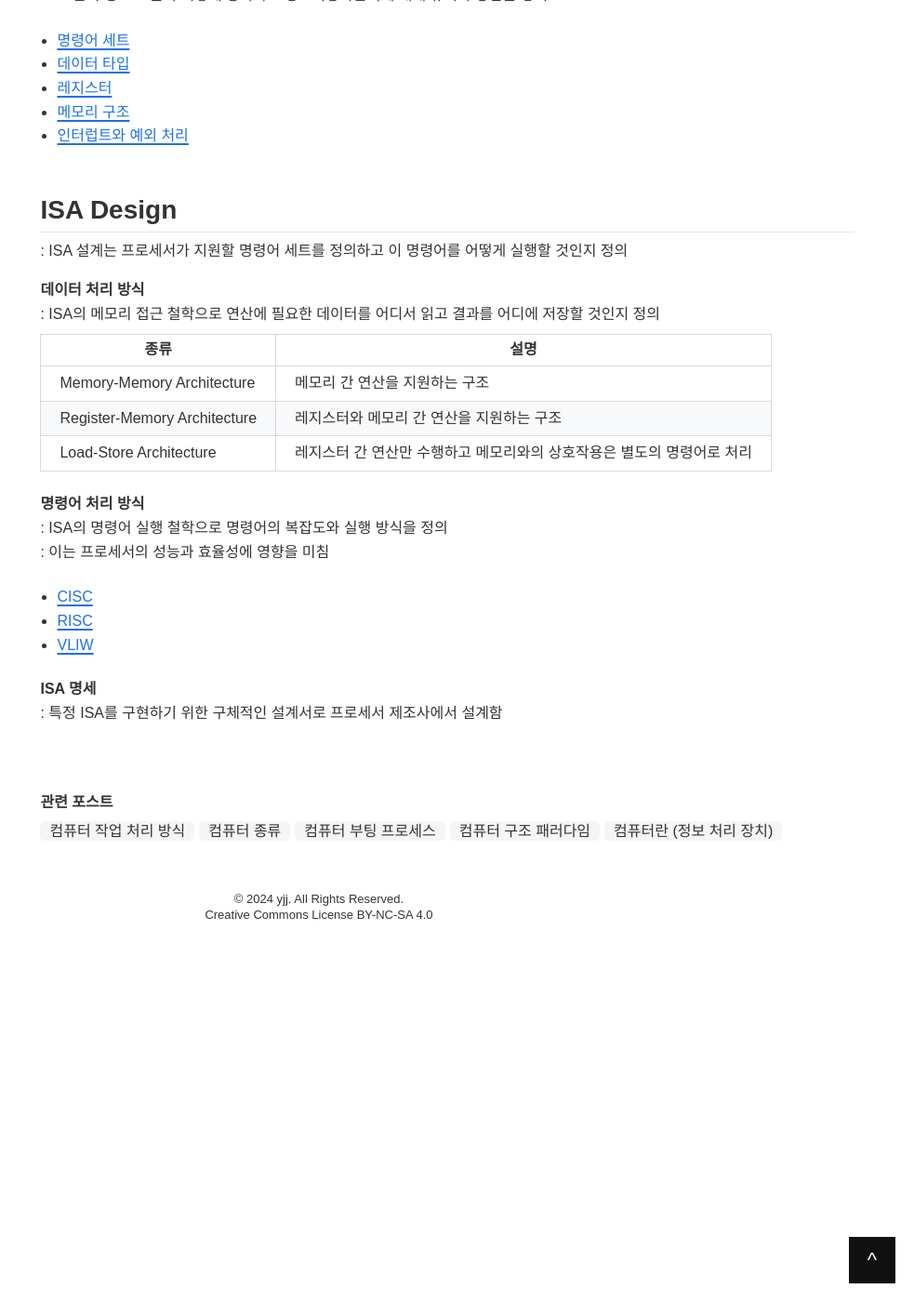
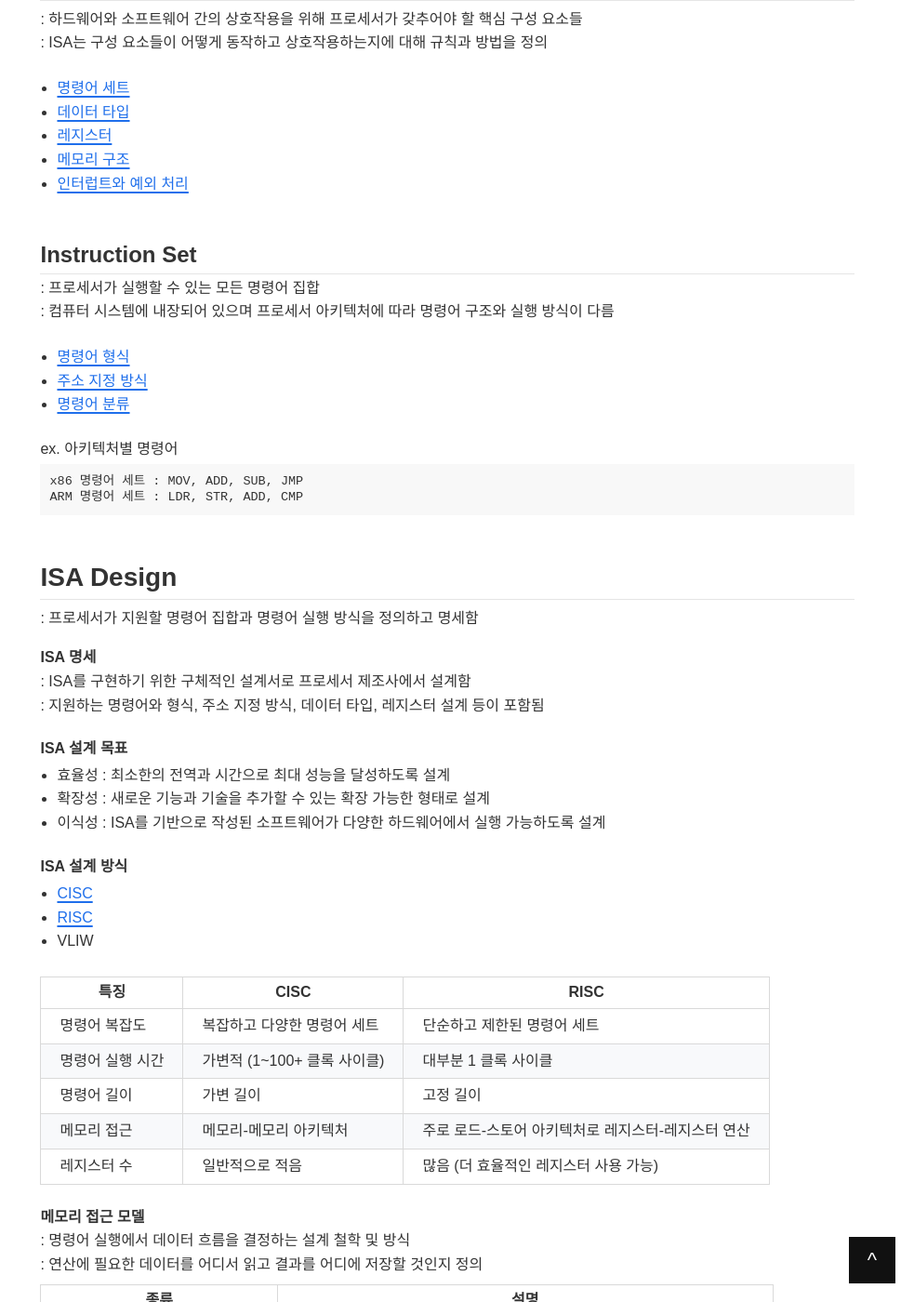
Before and after one commit to 100Page/1000page.github.io, a Jekyll site: the page built from _doc/computer/instruction-set-architecture.md, in a window 1280 px wide and 1400 px high, scrolled down 524 px. Shown: the whole window at 93% size, without its empty margins (297-1280 px from the left). Built offline with Jekyll 4.4.1, drawn with Linux system fonts in a browser that asks for light colours; some of the changed text lies outside the part shown.

Commit message:
computer

````diff
--- a/_doc/computer/instruction-set-architecture.md
+++ b/_doc/computer/instruction-set-architecture.md
@@ -1,67 +1,182 @@
 ---
-order: 0.33
+order: 5.4
 title: computer
-description: 명령어 세트 아키텍처
+description: 명령어 세트 아키텍처 (ISA)
 summary:
 keywords:
 - computer
-- computer architecture
+- instruction set architecture
 - isa
-- instruction set architecture
-- 명령어 세트 아키텍처
+- cisc
+- rics
 tags:
 - computer
 - architecture
 created_time: 2024-09-16 08:08
-modified_time: 2024-11-22 21:55
+modified_time: 2025-01-18 21:22
 ---
 
 # ISA
 Instruction Set Architecture
-: 하드웨어와 소프트웨어 사이의 인터페이스를 정의하는 추상 모델
-: 프로세서가 이해하고 실행 가능한 명령어와 명령어가 실행 방식을 정의한 명세
+: 하드웨어와 소프트웨어 사이 인터페이스를 정의하는 추상 모델
+: 프로세서가 이해하고 실행 가능한 명령어 집합과 명령어 실행 방식을 정의
+: ISA 구현은 프로세서의 회로에 구현되고 회로에 의해 명령어가 실행됨
 : ISA에 정의되지 않은 명령어는 프로세서가 이해하지 못하므로 실행할 수 없음
-: ISA 구현은 프로세서의 회로에 구현되고 회로에 의해 명령어가 실행됨
+: 운영체제는 ISA에 정의한 명령어를 사용해 메모리를 관리하고 프로세스를 제어함
 
-- [ISA 구성 요소](#isa-component)
-- [ISA 설계 방식](#isa-design)
+- [ISA 구성 요소](#isa-components)
+- [ISA 설계](#isa-design)
+- [ISA 구현](#isa-implementation)
 
 
 
-## ISA Component
+## ISA Components
 : 하드웨어와 소프트웨어 간의 상호작용을 위해 프로세서가 갖추어야 할 핵심 구성 요소들
 : ISA는 구성 요소들이 어떻게 동작하고 상호작용하는지에 대해 규칙과 방법을 정의
 
 - [명령어 세트](#instruction-set)
-- [데이터 타입](#data-type)
+- [데이터 타입](#data-types)
 - [레지스터](#register)
 - [메모리 구조](#memory-structure)
 - [인터럽트와 예외 처리](#interrupt-and-exception-handling)
 
 
 
-## ISA Design
-: ISA 설계는 프로세서가 지원할 명령어 세트를 정의하고 이 명령어를 어떻게 실행할 것인지 정의
+### Instruction Set
+: 프로세서가 실행할 수 있는 모든 명령어 집합
+: 컴퓨터 시스템에 내장되어 있으며 프로세서 아키텍처에 따라 명령어 구조와 실행 방식이 다름
+
+- [명령어 형식](#instruction-format)
+- [주소 지정 방식](#addressing-modes)
+- [명령어 분류](#instruction-types)
 
 
-**데이터 처리 방식**
-: ISA의 메모리 접근 철학으로 연산에 필요한 데이터를 어디서 읽고 결과를 어디에 저장할 것인지 정의
+ex. 아키텍처별 명령어
+```
+x86 명령어 세트 : MOV, ADD, SUB, JMP
+ARM 명령어 세트 : LDR, STR, ADD, CMP
+```
+
+
+
+## ISA Design
+: 프로세서가 지원할 명령어 집합과 명령어 실행 방식을 정의하고 명세함
+
+**ISA 명세**
+: ISA를 구현하기 위한 구체적인 설계서로 프로세서 제조사에서 설계함
+: 지원하는 명령어와 형식, 주소 지정 방식, 데이터 타입, 레지스터 설계 등이 포함됨
+
+
+**ISA 설계 목표**
+- 효율성 : 최소한의 전역과 시간으로 최대 성능을 달성하도록 설계
+- 확장성 : 새로운 기능과 기술을 추가할 수 있는 확장 가능한 형태로 설계
+- 이식성 : ISA를 기반으로 작성된 소프트웨어가 다양한 하드웨어에서 실행 가능하도록 설계
+
+
+**ISA 설계 방식**
+- [CISC](#cisc)
+- [RISC](#risc)
+- VLIW
+
+특징 | CISC | RISC
+---|---|---
+명령어 복잡도 | 복잡하고 다양한 명령어 세트 | 단순하고 제한된 명령어 세트
+명령어 실행 시간 | 가변적 (1~100+ 클록 사이클) | 대부분 1 클록 사이클
+명령어 길이 | 가변 길이 | 고정 길이
+메모리 접근 | 메모리-메모리 아키텍처 | 주로 로드-스토어 아키텍처로 레지스터-레지스터 연산
+레지스터 수 | 일반적으로 적음 | 많음 (더 효율적인 레지스터 사용 가능)
+
+
+**메모리 접근 모델**
+: 명령어 실행에서 데이터 흐름을 결정하는 설계 철학 및 방식
+: 연산에 필요한 데이터를 어디서 읽고 결과를 어디에 저장할 것인지 정의
 
 종류 | 설명
 ---|---
-Memory-Memory Architecture   | 메모리 간 연산을 지원하는 구조
-Register-Memory Architecture | 레지스터와 메모리 간 연산을 지원하는 구조
-Load-Store Architecture      | 레지스터 간 연산만 수행하고 메모리와의 상호작용은 별도의 명령어로 처리
+Memory-Memory Architecture     | 메모리 간 연산을 지원하는 구조
+Register-Memory Architecture   | 레지스터와 메모리 간 연산을 지원하는 구조
+Register-Register Architecture | 레지스터 간 연산을 지원하는 구조
+Load-Store Architecture        | 레지스터 간 연산만 수행하고 메모리와의 상호작용은 별도의 명령어로 처리
 
 
-**명령어 처리 방식**
-: ISA의 명령어 실행 철학으로 명령어의 복잡도와 실행 방식을 정의
-: 이는 프로세서의 성능과 효율성에 영향을 미침
 
-- [CISC](#cisc)
-- [RISC](#risc)
-- [VLIW](#vliw)
+### CISC
+Complex Instruction Set Computing
+: 복잡하고 다양한 명령어 세트로 하나의 명령어가 여러 작업을 동시에 수행하도록 설계
+: 복잡한 작업을 하드웨어에서 한 번에 처리해 성능이 높지만 전력 소비도 상대적으로 높음
+
+**명령어 형식**
+: 효율성을 위해 간단한 명령어는 길이가 짧고 복잡한 명령어는 길이가 길어짐
+: 복잡한 명령어들은 피연산자의 수나 처리할 작업에 따라 명령어 형식이 가변 길이로 변경됨
 
 
-**ISA 명세**
-: 특정 ISA를 구현하기 위한 구체적인 설계서로 프로세서 제조사에서 설계함
+**CISC 아키텍처**
+: CISC 설계 철학에 따라 구현된 하드웨어 아키텍처
+
+
+**CISC 구현**
+```
+x86 ISA = Intel이 설계한 CISC 기반 ISA 명세
+x86 CPU = x86 ISA를 구현한 프로세서
+```
+
+
+
+### RISC
+Reduced Instruction Set Computing
+: 단순하고 기본적인 명령어 세트로 실행 속도와 최적화에 중점을 둔 설계 방식
+: 명령어 구조와 처리가 단순해 효율성이 좋고 전력 소비가 낮으나 상대적으로 느림
+
+**명령어 형식**
+: 명령어가 단순해 모든 명령어의 길이가 고정되어 규칙적인 형식을 가짐
+
+
+**RISC 아키텍처**
+: RISC 설계 철학에 따라 구현된 하드웨어 아키텍처
+: RISC 아키텍처는 [파이프라이닝, 슈퍼스칼라](./hardware-architecture.md) 등 기술을 활용해 성능을 최적화함
+
+
+**RISC 구현**
+```
+ARM ISA = ARM이 설계한 RISC 기반 ISA 명세
+ARM CPU = ARM ISA를 구현한 프로세서
+```
+
+
+
+## ISA Implementation
+: ISA 명령어가 CPU에서 어떻게 처리되는지에 대한 세부 구현 방식
+
+- [마이크로프로그래밍](#microprogramming)
+- [하드와이어드](#hardwired)
+
+특징 | 마이크로프로그래밍 | 하드와이어드
+---|---|---
+구현 방식 | 소프트웨어 기반 | 하드웨어 기반
+유연성 | 높음 (새 명령어 추가 가능) | 낮음 (수정이 어려움)
+속도 | 상대적으로 느림 | 빠름
+구현 | 주로 CISC 아키텍처 | 주로 RISC 아키텍처
+
+
+**하이브리드**
+: 자주 사용되는 명령어는 하드와이어드 방식으로 구현
+: 복잡하거나 드물게 사용되는 명령어는 마이크로코드 방식으로 구현
+
+
+
+### Microprogramming
+: 마이크로프로그래밍은 명령어를 마이크로코드로 구현하는 방식
+: 마이크로코드가 저장된 ROM/RAM을 통해 명령어 실행을 제어해 실행 속도가 느리나 수정이 용이함
+
+**마이크로코드**
+: CPU 내부에서 ISA 명령어를 실행하기 위한 저수준 명령어 세트
+: 하나의 ISA 명령어는 여러 개의 마이크로코드 명령어로 변환되어 실행됨
+: 명령어 실행의 세부 단계를 제어할 수 있으며 펌웨어 업데이트를 통해 수정이 가능함
+: 마이크로코드는 ROM에 저장되며 필요한 경우 RAM에 로드되어 실행됨
+
+
+
+### Hardwired
+: 하드와이어드는 명령어를 하드웨어에 직접 회로로 구현하는 방식
+: 명령어가 하드웨어에서 직접 실행되어 실행 속도가 빠르고 자원 사용이 효율적
+: 명령어가 회로에 고정되어 있어 명령어 수정이나 확장이 어려움
````
Also changed, not shown: _doc/computer/index.md (+1 -1 lines).
